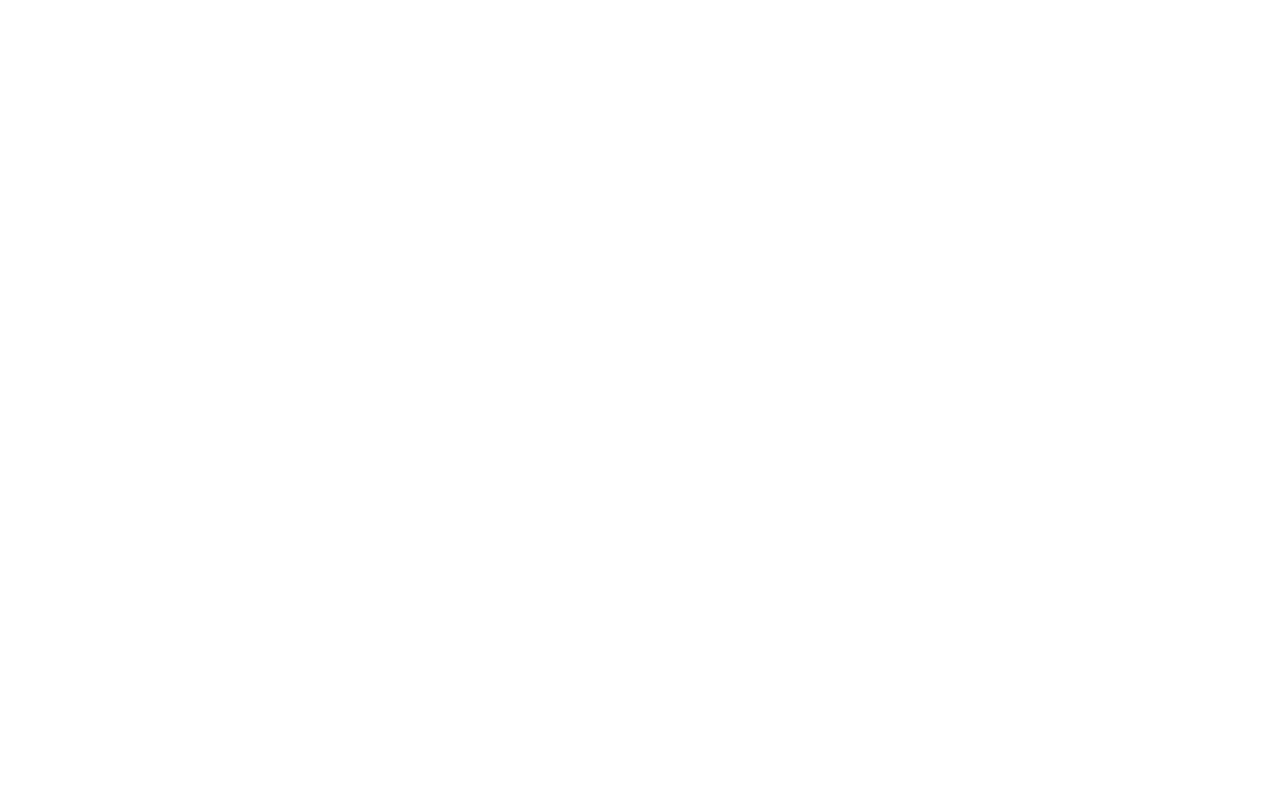
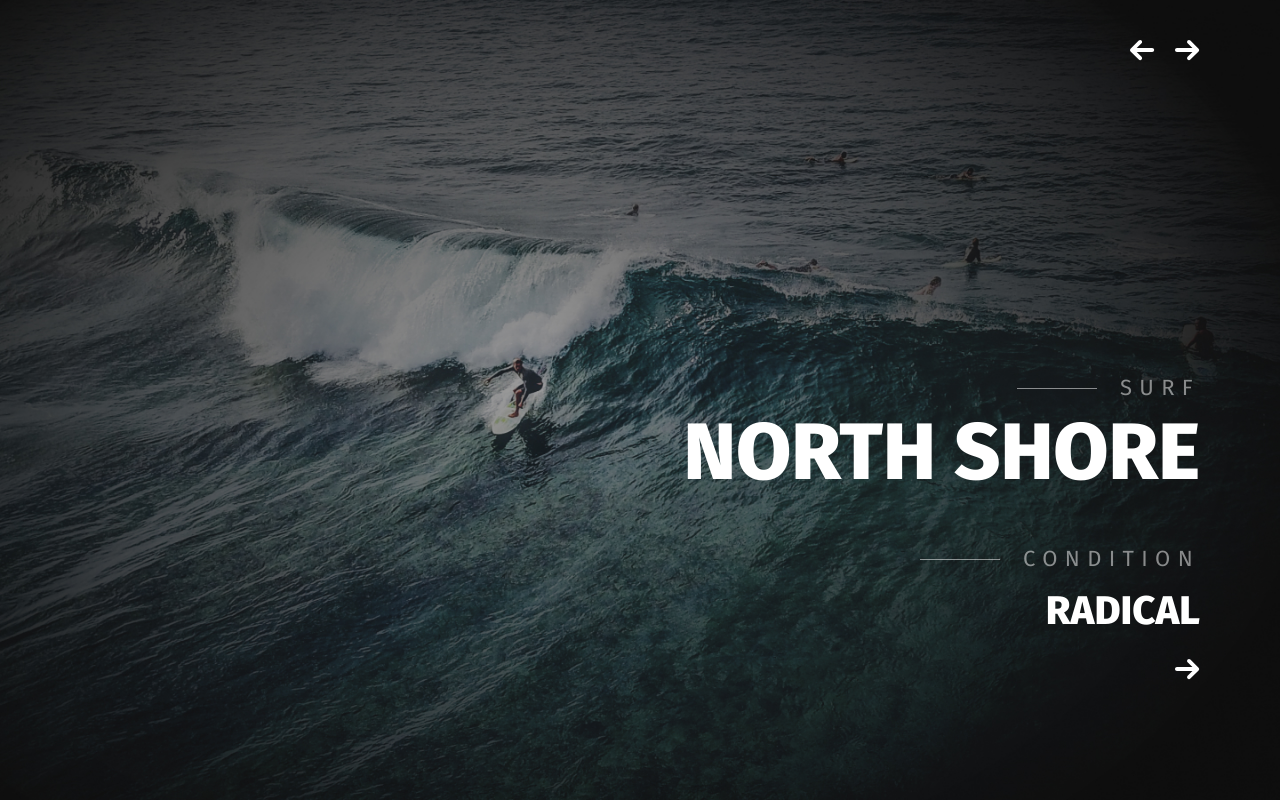
Before and after one commit to DrozhzhynY/Go-surf, a website: page app/index.html in a window 1280 px wide. Drawn offline with nearby package versions, Linux system fonts and the light colour scheme.

Commit message:
added main slider (header__slider)

```diff
--- a/app/index.html
+++ b/app/index.html
@@ -1,17 +1,70 @@
 <!DOCTYPE html>
 <html lang="en">
+
 <head>
   <meta charset="UTF-8">
   <meta name="viewport" content="width=device-width, initial-scale=1.0">
   <meta http-equiv="X-UA-Compatible" content="ie=edge">
   <title>Document</title>
+  <link href="https://fonts.googleapis.com/css?family=Fira+Sans:300,400,500,800&display=swap" rel="stylesheet">
   <link rel="stylesheet" href="css/style.min.css">
 </head>
+
 <body>
+
+  <header class="header">
+    <div class="header__slider">
+      <div class="header__slider-item slider-item">
+        <div class="slider-item__info">
+          <div class="slider-item__info-subtitle subtitle-left">Surf</div>
+          <div class="slider-item__info-title">North Shore</div>
+          <div class="slider-item__info-subtext subtitle-left">Condition</div>
+          <div class="slider-item__info-text">Radical</div>
+          <a href="#" class="slider-item__info-link">
+            <img src="img/arrows-right.svg" alt="">
+          </a>
+        </div>
+      </div>
+      <div class="header__slider-item slider-item">
+        <div class="slider-item__info">
+          <div class="slider-item__info-subtitle subtitle-left">Surf</div>
+          <div class="slider-item__info-title">South Shore</div>
+          <div class="slider-item__info-subtext subtitle-left">Condition</div>
+          <div class="slider-item__info-text">Radical</div>
+          <a href="#" class="slider-item__info-link">
+            <img src="img/arrows-right.svg" alt="">
+          </a>
+        </div>
+      </div>
+      <div class="header__slider-item slider-item">
+        <div class="slider-item__info">
+          <div class="slider-item__info-subtitle subtitle-left">Surf</div>
+          <div class="slider-item__info-title">West Shore</div>
+          <div class="slider-item__info-subtext subtitle-left">Condition</div>
+          <div class="slider-item__info-text">Radical</div>
+          <a href="#" class="slider-item__info-link">
+            <img src="img/arrows-right.svg" alt="">
+          </a>
+        </div>
+      </div>
+      <div class="header__slider-item slider-item">
+        <div class="slider-item__info">
+          <div class="slider-item__info-subtitle subtitle-left">Surf</div>
+          <div class="slider-item__info-title">East Shore</div>
+          <div class="slider-item__info-subtext subtitle-left">Condition</div>
+          <div class="slider-item__info-text">Radical</div>
+          <a href="#" class="slider-item__info-link">
+            <img src="img/arrows-right.svg" alt="">
+          </a>
+        </div>
+      </div>
+    </div>
+  </header>
 
 
   <script src="https://ajax.googleapis.com/ajax/libs/jquery/3.4.1/jquery.min.js"></script>
   <script src="js/libs.min.js"></script>
   <script src="js/main.js"></script>
 </body>
+
 </html>
--- a/app/js/main.js
+++ b/app/js/main.js
@@ -1,6 +1,11 @@
-$(function(){
+$(function () {
 
-
+  $('.header__slider').slick({
+    infinite: true,
+    fade: true,
+    prevArrow: '<img class="slider-arrows slider-arrows__left" src="img/arrows-left.svg" alt="">',
+    nextArrow: '<img class="slider-arrows slider-arrows__right" src="img/arrows-right.svg" alt="">',
+  });
 
 
 });
--- /dev/null
+++ b/app/scss/_global.scss
@@ -0,0 +1,31 @@
+body {
+  font-family: 'Fira Sans', sans-serif;
+  font-weight: 400;
+}
+
+a {
+  display: inline-block;
+  text-decoration: none;
+}
+
+.subtitle-left {
+  font-size: 22px;
+  line-height: 32px;
+  letter-spacing: 7.33333px;
+  text-transform: uppercase;
+  color: #FFFFFF;
+  opacity: 0.5;
+  padding-left: 103px;
+  position: relative;
+  display: inline-block;
+
+  &::before {
+    content: "";
+    position: absolute;
+    width: 80px;
+    height: 1px;
+    background-color: #fff;
+    left: 0;
+    top: 50%;
+  }
+}
--- a/app/scss/style.scss
+++ b/app/scss/style.scss
@@ -1,9 +1,65 @@
 @import "vars";
 @import "libs";
 @import "fonts";
+@import "global";
 
+.header {
+  position: relative;
+  height: 100vh;
+}
 
+.header__slider {
+  &-item {
+    height: 100vh;
+    background-image: url(../img/header-bg.jpg);
+    background-repeat: no-repeat;
+    background-size: cover;
+    background-position: center;
+    position: relative;
+  }
+}
 
+.slider-item__info {
+  position: absolute;
+  right: 80px;
+  bottom: 116px;
+  text-align: right;
+  color: #fff;
+  text-transform: uppercase;
+}
 
+.slider-item__info-subtitle {
+  margin-bottom: 5px;
+}
+
+.slider-item__info-title {
+  font-weight: 800;
+  font-size: 80px;
+  line-height: 86px;
+  margin-bottom: 48px;
+}
+
+.slider-item__info-subtext {
+  margin-bottom: 8px;
+}
+
+.slider-item__info-text {
+  font-weight: 800;
+  font-size: 40px;
+  line-height: 56px;
+  margin-bottom: 20px;
+}
+
+.slider-arrows {
+  position: absolute;
+  top: 40px;
+  right: 80px;
+  cursor: pointer;
+  z-index: 1;
+}
+
+.slider-arrows__left {
+  right: 125px;
+}
 
 @import "media";
```
Also changed, not shown: app/css/style.min.css, app/img/arrows-left.svg (added), app/img/arrows-right.svg (added), app/img/header-bg.jpg (added).
